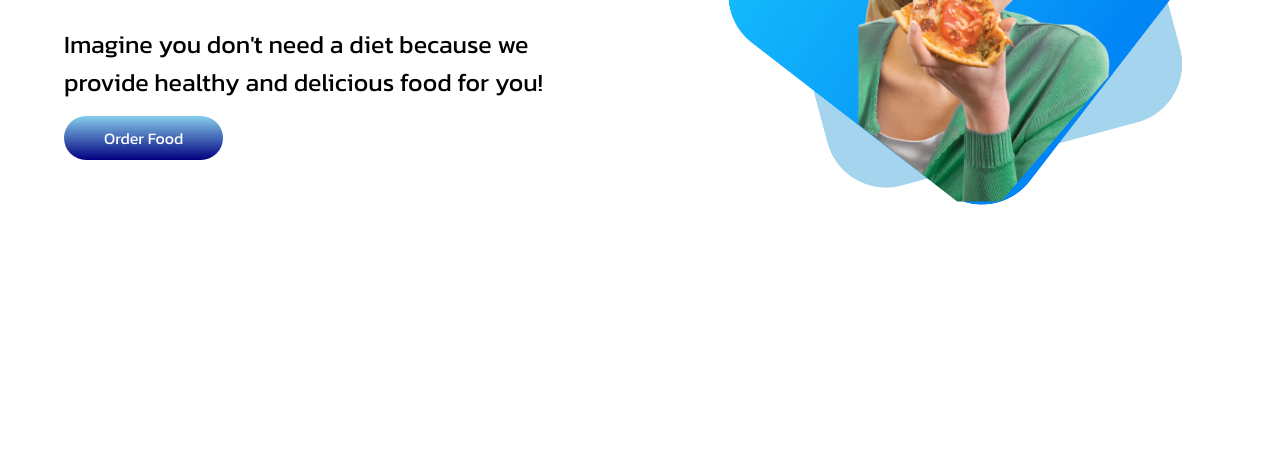
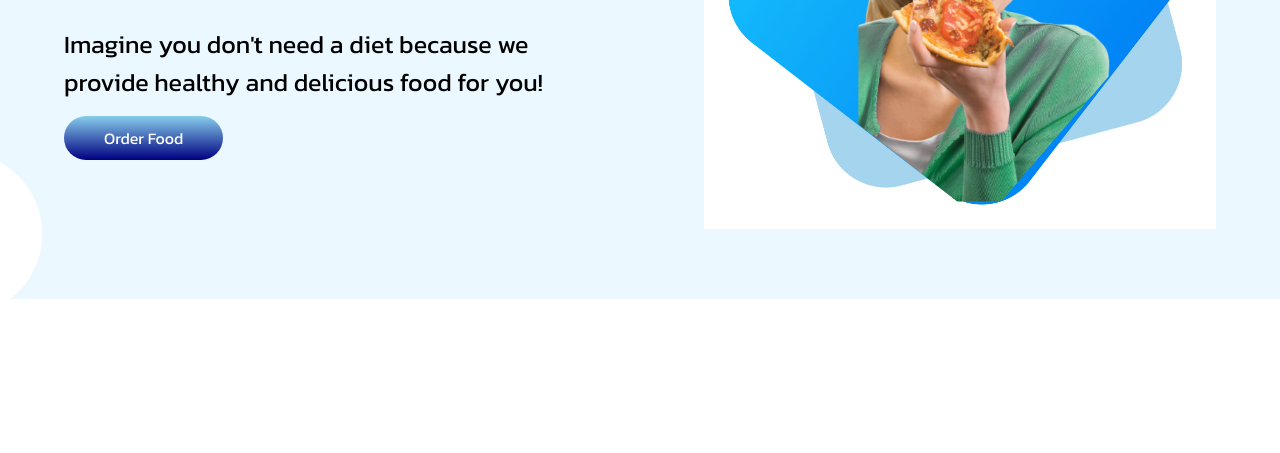
Before and after one commit to SadiaBinteChowdhury/PH-A-1-Food-Network, a plain HTML site: page index.html in a window 1280 px wide. Shown: the part 347-800 px from the top of the page. Drawn offline with Linux system fonts and the light colour scheme.

Commit message:
first section done

```diff
--- a/index.html
+++ b/index.html
@@ -12,7 +12,7 @@
     <link rel="stylesheet" href="style.css">
 </head>
 <body>
-    <section class="flexible">
+    <section class="flexible first-banner">
         <div class="take-half">
             <h1> <span class="name">Forget Diet,</span> Just Eat Healthy With The Food Network</h1>
             <p>Imagine you don't need a diet because we provide healthy and delicious food for you!</p>
--- a/style.css
+++ b/style.css
@@ -29,3 +29,9 @@ p{
     color: white;
     font-weight: 500;
 }
+.first-banner{
+    background-image: url(shapes/Frame571.jpg);
+    background-repeat: no-repeat;
+    width: 100%;
+    background-size: 1540px;
+}
```
Also changed, not shown: shapes/Frame571.jpg (added).
